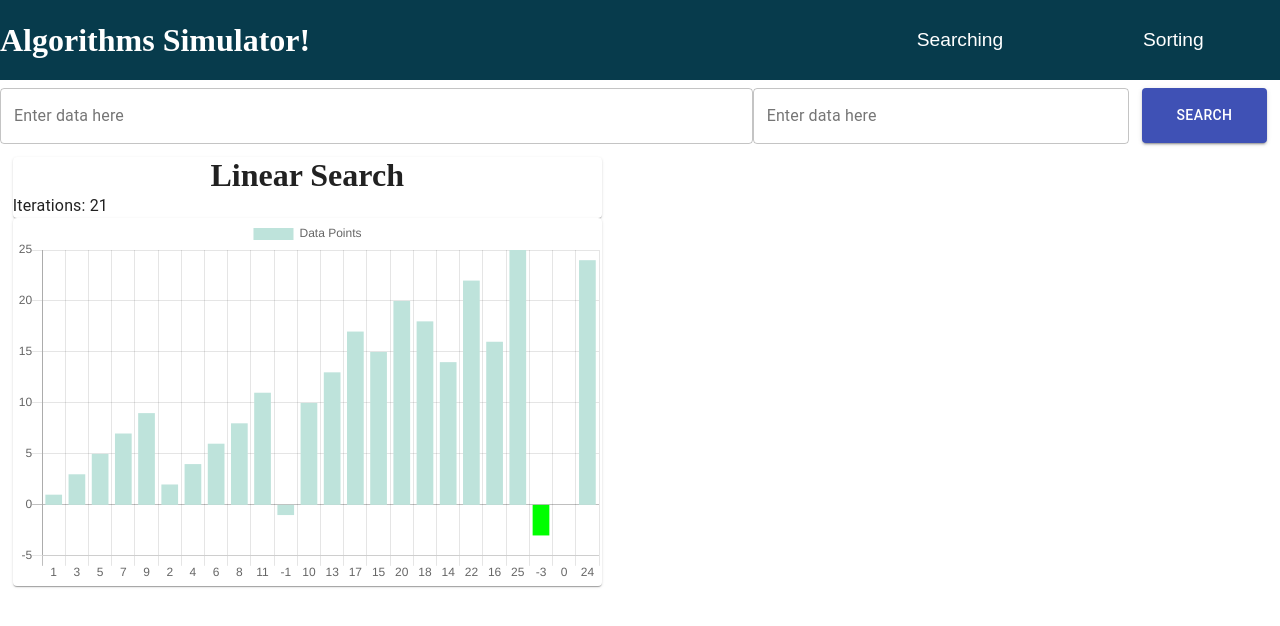
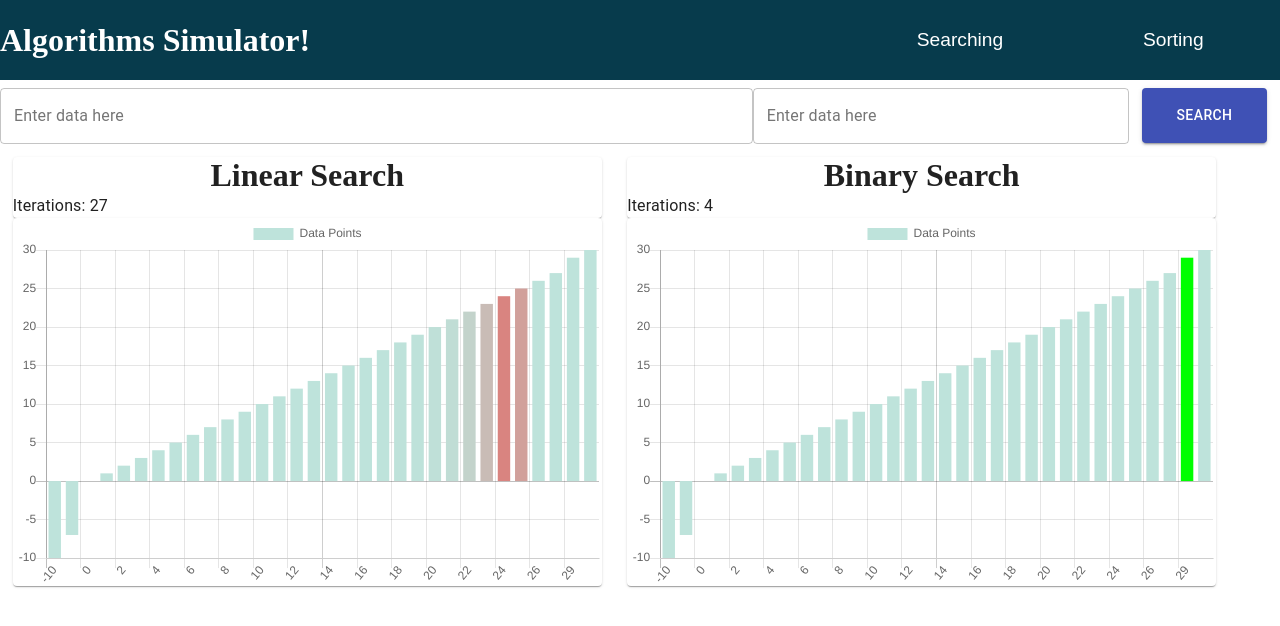
Before and after one commit to NameerWaqas/Algorithms-simulator, a React (Create React App) app: page /searching in a window 1280 px wide. Shown: the top 626 px of the page. Built offline with nearby package versions, Linux system fonts and the light colour scheme.

Commit message:
Feat: Added binary search algorithm and it's chart.

```diff
--- a/src/Algorithms/Searching/BinarySearch.js
+++ b/src/Algorithms/Searching/BinarySearch.js
@@ -0,0 +1,37 @@
+export default function BinarySearch(param, valToSearch) {
+    let snapshots = {
+        values:[],
+        status:[]
+    }
+    valToSearch = parseInt(valToSearch)
+    let data = param.split(' ')
+    data = data.join("")
+    data = param.split(',')
+    data = data.map((str) => parseInt(str))
+    let start = 0;
+    let end = data.length - 1;
+    let check = false;
+    let mid;
+
+    while (start <= end) {
+        mid = parseInt((start + end)/2)
+        // console.log(mid,"mid")
+        if (data[mid] == valToSearch) {
+            console.log(data[mid],valToSearch)
+            check = true;
+            snapshots.values.push(data[mid])
+            snapshots.status.push(check)
+            break;
+        }
+        else if (data[mid] < valToSearch) {
+            start = mid + 1;
+            // continue
+        }
+        else {
+            end = mid - 1;
+        }
+        snapshots.values.push(data[mid]);
+        snapshots.status.push(check);
+    }
+    return snapshots;
+}
--- /dev/null
+++ b/src/components/Searching/BinarySearchChart.js
@@ -0,0 +1,14 @@
+import React, { useContext } from 'react';
+import {context} from '../../context';
+import BinarySearch from '../../Algorithms/Searching/BinarySearch';
+import SearchingBarChart from './SearchingBarChart';
+
+export default function BinarySearchChart(props){
+    let contextData = useContext(context);
+    let dataToSearch = contextData[4];
+    let BinarySearchSnapshots = BinarySearch(dataToSearch.values,dataToSearch.valueToSearch);
+    console.log(BinarySearchSnapshots)
+    return(
+        <SearchingBarChart name="Binary Search" snapshots={BinarySearchSnapshots}/>
+    )
+}
--- a/src/components/Searching/SearchingBarChart.js
+++ b/src/components/Searching/SearchingBarChart.js
@@ -2,7 +2,7 @@ import React, { useEffect, useContext } from 'react';
 import { Bar } from 'react-chartjs-2';
 import { context } from '../../context';
 import { Paper, Card, Typography, rgbToHex } from '@material-ui/core';
-import {css} from 'emotion';
+import { css } from 'emotion';
 
 export default function SearchingBarChart({ snapshots, name }) {
     let contextData = useContext(context);
@@ -10,28 +10,36 @@ export default function SearchingBarChart({ snapshots, name }) {
     let setCountObj = contextData[3];
     let dataToSearch = contextData[4];
     let dataToSearchArr = dataToSearch.values.split(',');
-    let iterationCounter = countObj.linearSearch;
-    // console.log(snapshots)
+    dataToSearchArr = dataToSearchArr.map(x=>parseInt(x))
+    let iterationCounter = name=="Linear Search"? countObj.linearSearch:countObj.binarySearch;
 
     useEffect(() => {
-
         let interval = setTimeout(() => {
-            if (countObj.linearSearch < snapshots.values.length-1) {
-                setCountObj(preVal => {
-                    return { ...preVal, linearSearch: preVal.linearSearch + 1 }
-                })
+            if(name=="Linear Search"){
+                if (countObj.linearSearch < snapshots.values.length - 1) {
+                    setCountObj(preVal => {
+                        return { ...preVal, linearSearch: preVal.linearSearch + 1 }
+                    })
+                }
+            }
+            else{
+                if (countObj.binarySearch < snapshots.values.length - 1) {
+                    setCountObj(preVal => {
+                        return { ...preVal, binarySearch: preVal.binarySearch + 1 }
+                    })
+                }
             }
         }, 200);
 
         return () => clearInterval(interval)
-    }, [countObj.linearSearch])
+    }, [iterationCounter])
 
-    let generateColorScheme=()=>{
-        let colorScheme = dataToSearchArr.map((x)=>{
-            if(x==snapshots.values[snapshots.values.length-1] && snapshots.status[iterationCounter] == true){
+    let generateColorScheme = () => {
+        let colorScheme = dataToSearchArr.map((x) => {
+            if (x === snapshots.values[iterationCounter] && snapshots.status[iterationCounter]) {
                 return "rgb(0,255,0)"
             }
-            else if(x==snapshots.values[countObj.linearSearch] ){
+            else if (x == snapshots.values[iterationCounter] && !snapshots.status[iterationCounter]) {
                 return "rgb(255,0,0)";
             }
             else {
@@ -42,12 +50,12 @@ export default function SearchingBarChart({ snapshots, name }) {
     }
 
     const data = {
-        labels:dataToSearchArr,
-        datasets:[
+        labels: dataToSearchArr,
+        datasets: [
             {
-                label:"Data Points",
-                data : dataToSearchArr,
-                backgroundColor:generateColorScheme(),
+                label: "Data Points",
+                data: dataToSearchArr,
+                backgroundColor: generateColorScheme(),
                 borderColor: "rgb(75,192,192,1)",
             }
         ]
--- a/src/components/Sorting/CocktailSortChart.js
+++ b/src/components/Sorting/CocktailSortChart.js
@@ -31,6 +31,8 @@ function CocktailSortFunc(param){
             }
             // console.log(data)
         }
+        snapshots.push(data.slice())
+
         for (var l = j; l > i; l--) {
             if (data[l] < data[l - 1]) {
                 temp = data[l];
--- a/src/containers/searchingPage.js
+++ b/src/containers/searchingPage.js
@@ -2,7 +2,7 @@ import React from 'react';
 import LinearSearchChart from '../components/Searching/LinearSearchChart';
 import { css } from 'emotion';
 import { TextField, Button } from '@material-ui/core';
-
+import BinarySearchChart from '../components/Searching/BinarySearchChart';
 
 
 export default function SearchingContainer(props) {
@@ -10,6 +10,7 @@ export default function SearchingContainer(props) {
         <>
             <SearchingDataInputComponent />
             <LinearSearchChart />
+            <BinarySearchChart/>
         </>
     )
 }
--- a/src/context.js
+++ b/src/context.js
@@ -5,8 +5,8 @@ export const context = React.createContext()
 export default function ContextProvider(props) {
     let [dataToSort, setDataToSort] = useState("3, 2, 5, 4, 1, 6, 8, 7, 9");
     let [dataToSearch,setDataToSearch]=useState({
-        values:"1,3,5,7,9,2,4,6,8,11,-1,10,13,17,15,20,18,14,22,16,25,-3,0,24",
-        valueToSearch:"-3"
+        values:"-10,-7,0,1,2,3,4,5,6,7,8,9,10,11,12,13,14,15,16,17,18,19,20,21,22,23,24,25,26,27,29,30",
+        valueToSearch:"29"
     })
     // Here count is the number of transitions to show in the chart at run time
     let [count,setCount] = useState({
@@ -14,7 +14,8 @@ export default function ContextProvider(props) {
         selectionSort:0,
         insertionSort:0,
         cocktailSort:0,
-        linearSearch:0
+        linearSearch:0,
+        binarySearch:0
     })
     return (
         <context.Provider value={[dataToSort, setDataToSort,count,setCount,dataToSearch,setDataToSearch]}>
```
